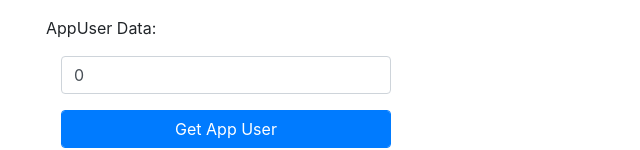
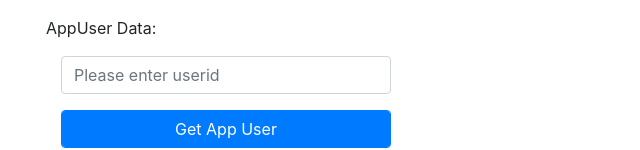
Before and after one commit to shridhar-javafsd/lti-react-demo, a React (Create React App) app: page / in a window 1280 px wide. Shown: the part 318-468 px from the top of the page, without its empty margins (54-694 px from the left). Built offline with nearby package versions, Linux system fonts and the light colour scheme.

Commit message:
Update AppUserComp.js

```diff
--- a/src/components/AppUserComp.js
+++ b/src/components/AppUserComp.js
@@ -5,12 +5,17 @@ import { useState } from "react";
 const AppUserComp = () => {
 
     const [appuser, setAppUser] = useState({});
-    const [uid, setUid] = useState(0);
+    const [uid, setUid] = useState('');
+
+    const handleUidInput = (evt) => {
+        setUid(evt.target.value);
+    }
 
     const submitGetAppUserById = (evt) => {
         console.log('submitGetAppUserById');
         // axios.get('http://localhost:8082/emp/getempbyid/4')
-        axios.get('https://jsonplaceholder.typicode.com/users/4')
+        // axios.get('https://jsonplaceholder.typicode.com/users/4')
+        axios.get('https://jsonplaceholder.typicode.com/users/' + uid)
             .then((response) => {
                 console.log(response.data);
             })
@@ -27,7 +32,7 @@ const AppUserComp = () => {
             <div className="col-4">
                 <form className="form form-group form-primary">
                     <input className="form-control mt-3" type="number" id="uid" name="uid" value={uid}
-                        onChange={setUid} placeholder="Please enter userid"></input>
+                        onChange={handleUidInput} placeholder="Please enter userid"></input>
                     <input className="form-control mt-3 btn btn-primary" type="submit" id="submit" name="submit" value="Get App User"
                         onClick={submitGetAppUserById}></input>
                 </form>
```
